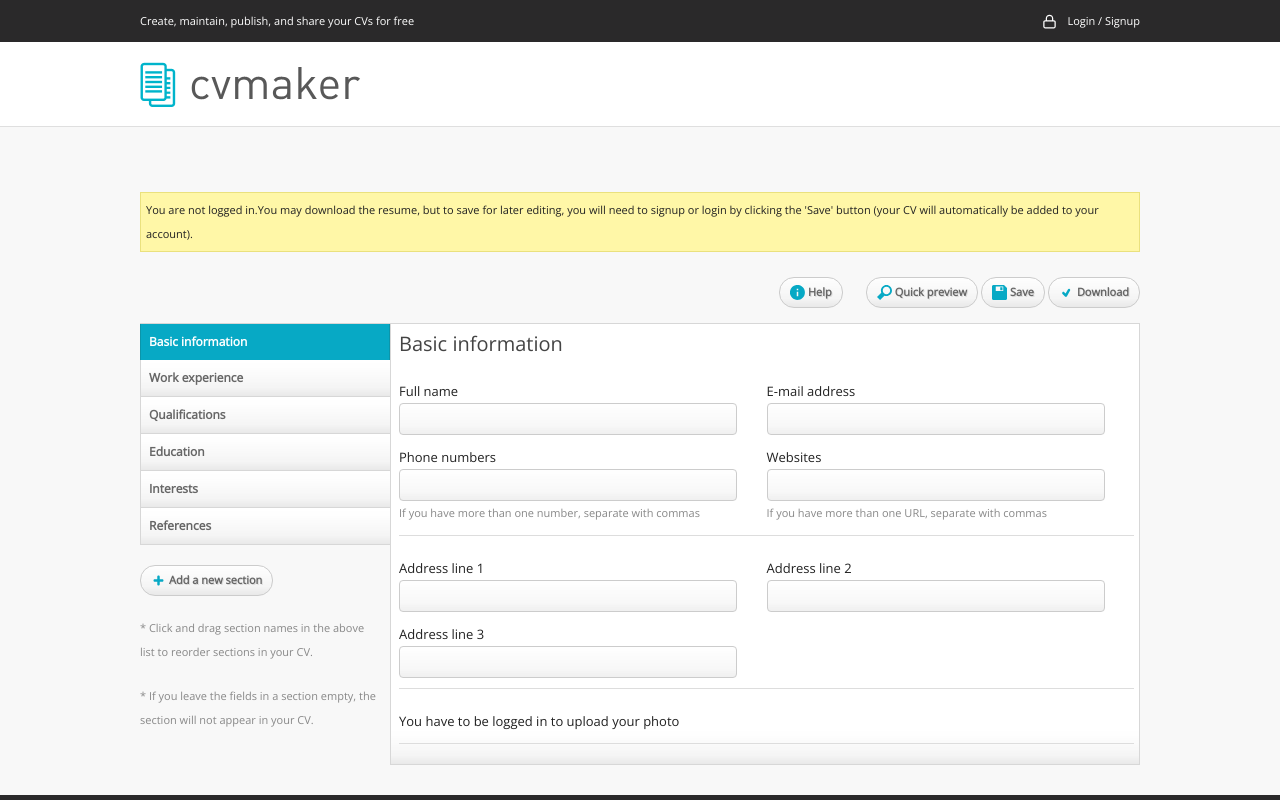
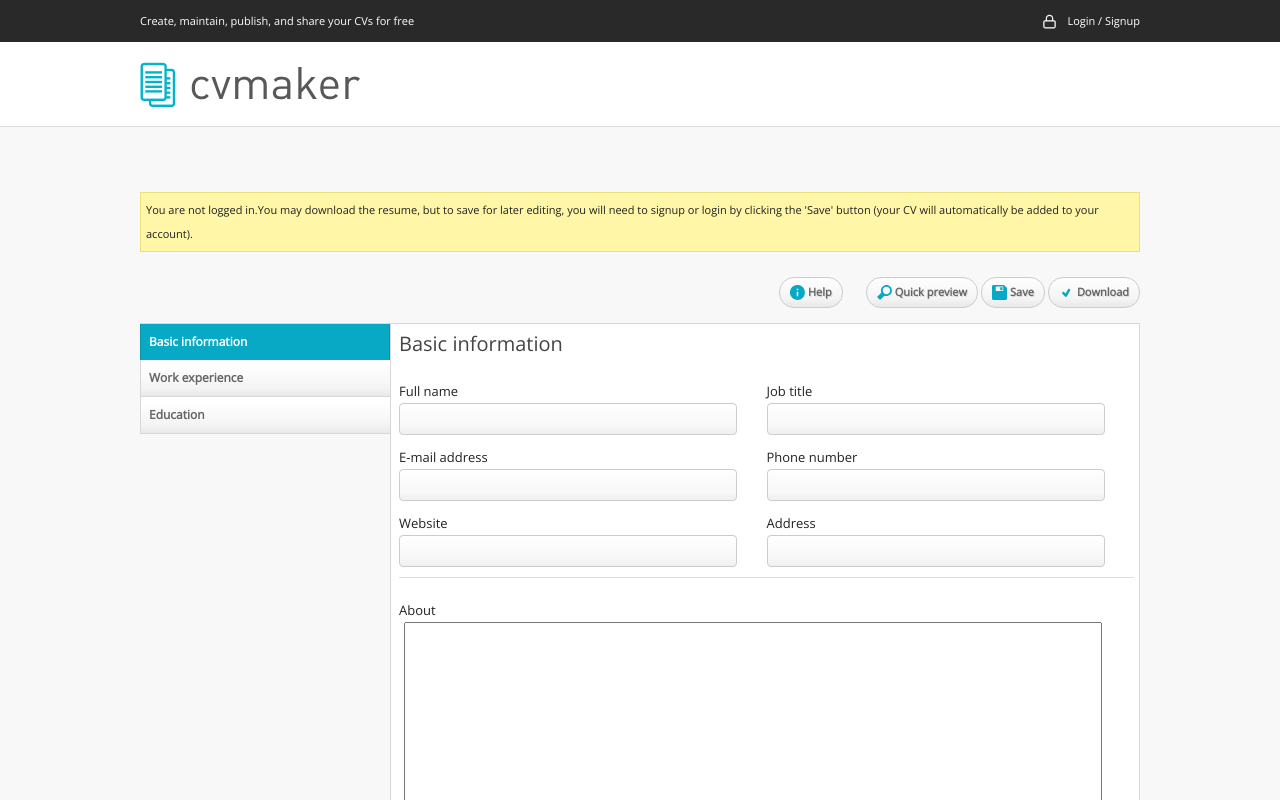
Before and after one commit to minhnguyen-acazia/cvmaker-client, a React (Create React App) app: page / in a window 1280 px wide. Shown: the top 800 px of the page. Built offline with nearby package versions, Linux system fonts and the light colour scheme.

Commit message:
Removing redundant features and passing data into experience form

```diff
--- a/src/components/forms/form-basic-information.jsx
+++ b/src/components/forms/form-basic-information.jsx
@@ -1,5 +1,7 @@
 import React from 'react'
 import { FormBlueprint } from './form-blueprint'
+
+const FormID = 'basicInformation'
 
 export function FormBasicInformation({ title, data, handleInputChange }) {
   return (
@@ -8,37 +10,50 @@ export function FormBasicInformation({ title, data, handleInputChange }) {
         <div className='set'>
           <div className='field'>
             <label>Full name</label>
-            <input maxLength='100' type='text' name='fullName' value={data.fullName} onChange={(e) => handleInputChange(e, title)} />
+            <input maxLength='100' type='text' name='fullName' value={data.fullName} onChange={(e) => handleInputChange(e, FormID)} />
+          </div>
+          <div className='field'>
+            <label>Job title</label>
+            <input maxLength='100' type='email' name='jobTitle' value={data.jobTitle} onChange={(e) => handleInputChange(e, FormID)} />
           </div>
           <div className='field'>
             <label>E-mail address</label>
-            <input maxLength='100' type='email' name='email' value={data.email} onChange={(e) => handleInputChange(e, title)} />
+            <input maxLength='100' type='email' name='email' value={data.email} onChange={(e) => handleInputChange(e, FormID)} />
           </div>
           <div className='field'>
-            <label>Phone numbers</label>
-            <input maxLength='100' type='tel' name='phoneNumber' value={data.phoneNumber} onChange={(e) => handleInputChange(e, title)} />
-            <span className='info'>If you have more than one number, separate with commas</span>
+            <label>Phone number</label>
+            <input maxLength='100' type='tel' name='phoneNumber' value={data.phoneNumber} onChange={(e) => handleInputChange(e, FormID)} />
+            {/* <span className='info'>If you have more than one number, separate with commas</span> */}
           </div>
           <div className='field'>
-            <label>Websites</label>
-            <input maxLength='100' type='text' name='websites' value={data.websites} onChange={(e) => handleInputChange(e, title)} />
-            <span className='info'>If you have more than one URL, separate with commas</span>
+            <label>Website</label>
+            <input maxLength='100' type='text' name='website' value={data.websites} onChange={(e) => handleInputChange(e, FormID)} />
+            {/* <span className='info'>If you have more than one URL, separate with commas</span> */}
+          </div>
+          <div className='field'>
+            <label>Address</label>
+            <input maxLength='100' type='text' name='address' value={data.address} onChange={(e) => handleInputChange(e, FormID)} />
           </div>
 
           <hr />
 
-          <div className='field'>
+          <div className='field max-width'>
+            <label>About</label>
+            <textarea name='about' value={data.about} onChange={(e) => handleInputChange(e, FormID)} />
+            {/* <span className='info'>Optional details such as job responsibilities, achievements etc.</span> */}
+          </div>
+          {/* <div className='field'>
             <label>Address line 1</label>
-            <input maxLength='100' type='text' name='address1' value={data.address1} onChange={(e) => handleInputChange(e, title)} />
+            <input maxLength='100' type='text' name='address1' value={data.address1} onChange={(e) => handleInputChange(e, FormID)} />
           </div>
           <div className='field'>
             <label>Address line 2</label>
-            <input maxLength='100' type='text' name='address2' value={data.address2} onChange={(e) => handleInputChange(e, title)} />
+            <input maxLength='100' type='text' name='address2' value={data.address2} onChange={(e) => handleInputChange(e, FormID)} />
           </div>
           <div className='field'>
             <label>Address line 3</label>
-            <input maxLength='100' type='text' name='address3' value={data.address3} onChange={(e) => handleInputChange(e, title)} />
-          </div>
+            <input maxLength='100' type='text' name='address3' value={data.address3} onChange={(e) => handleInputChange(e, FormID)} />
+          </div> */}
 
           <hr />
 
--- a/src/components/forms/form-blueprint.scss
+++ b/src/components/forms/form-blueprint.scss
@@ -38,6 +38,12 @@
 
     &.max-width {
       width: 100%;
+
+      textarea {
+        width: 95%;
+        height: 250px;
+        margin-left: 5px;
+      }
     }
 
     .label {
--- a/src/components/forms/form-work-experience.jsx
+++ b/src/components/forms/form-work-experience.jsx
@@ -1,45 +1,37 @@
 import React from 'react'
 import { FormBlueprint } from './form-blueprint'
 import { Button } from '../button/button'
-import { Editor } from 'react-draft-wysiwyg'
 import 'react-draft-wysiwyg/dist/react-draft-wysiwyg.css'
 
-const FormInstance = ({ idx, deleteEntry, title, data, handleInputChange }) => {
-  const onEditorStateChange = (editorState) => {
-    handleInputChange(null, title, idx, editorState, 'otherInformation')
-  }
+const FormID = 'workExperience'
 
+const FormInstance = ({ idx, deleteEntry, data, handleInputChange }) => {
   return (
     <div className='set'>
       <div className='field'>
         <label>Job title</label>
-        <input maxLength='100' type='text' name='jobTitle' value={data.jobTitle} onChange={(e) => handleInputChange(e, title, idx)} />
+        <input maxLength='100' type='text' name='jobTitle' value={data.jobTitle} onChange={(e) => handleInputChange(e, FormID, idx)} />
       </div>
       <div className='field'>
         <label>Company name</label>
-        <input maxLength='100' type='text' name='companyName' value={data.companyName} onChange={(e) => handleInputChange(e, title, idx)} />
+        <input maxLength='100' type='text' name='companyName' value={data.companyName} onChange={(e) => handleInputChange(e, FormID, idx)} />
       </div>
       <div className='field'>
         <label>Start date</label>
-        <input maxLength='100' type='text' name='startDate' value={data.startDate} onChange={(e) => handleInputChange(e, title, idx)} />
+        <input maxLength='100' type='text' name='startDate' value={data.startDate} onChange={(e) => handleInputChange(e, FormID, idx)} />
         <span className='info'>Eg: Jan 2005</span>
       </div>
       <div className='field'>
         <label>End date</label>
-        <input maxLength='100' type='text' name='endDate' value={data.endDate} onChange={(e) => handleInputChange(e, title, idx)} />
+        <input maxLength='100' type='text' name='endDate' value={data.endDate} onChange={(e) => handleInputChange(e, FormID, idx)} />
         <span className='info'>Eg: Jan 2009, or Present</span>
       </div>
       <div className='field max-width'>
         <label>Other information</label>
-        <Editor
-          editorState={data.otherInformation}
-          wrapperClassName='wysiwyg-wrapper'
-          editorClassName='wysiwyg-editor'
-          onEditorStateChange={onEditorStateChange}
-        />
+        <textarea name='otherInfo' value={data.otherInfo} onChange={(e) => handleInputChange(e, FormID, idx)} />
         <span className='info'>Optional details such as job responsibilities, achievements etc.</span>
       </div>
-      <Button type='delete' text='Delete' onClick={() => deleteEntry(title, idx)} />
+      {idx > 0 && <Button type='delete' text='Delete' onClick={() => deleteEntry(FormID, idx)} />}
     </div>
   )
 }
@@ -48,9 +40,9 @@ export function FormWorkExperience({ title, data, addEntry, deleteEntry, handleI
   return (
     <FormBlueprint title={title}>
       <div className='sets'>
-        {data.map((n, idx) => <FormInstance data={n} key={idx} idx={idx} deleteEntry={deleteEntry} title={title} handleInputChange={handleInputChange} />)}
+        {data.map((n, idx) => <FormInstance data={n} key={idx} idx={idx} deleteEntry={deleteEntry} handleInputChange={handleInputChange} />)}
       </div>
-      <Button type='add' text='Add entry' onClick={() => addEntry(title)} />
+      <Button type='add' text='Add entry' onClick={() => addEntry(FormID)} />
     </FormBlueprint>
   )
 }
--- a/src/components/modals/resume-options/resume-options.jsx
+++ b/src/components/modals/resume-options/resume-options.jsx
@@ -25,7 +25,7 @@ export class ResumeOptions extends React.Component {
       {
         name: 'Experience',
         img: PreviewExperience,
-        component: <ResumeExperience />,
+        component: <ResumeExperience data={this.props.forms} />,
         selected: true
       },
       {
--- a/src/components/modals/resume-options/resume-options.scss
+++ b/src/components/modals/resume-options/resume-options.scss
@@ -1,7 +1,7 @@
 @import '../../../assets/styles/colors';
 
 .resume-options {
-  width: 650px;
+  width: 650px !important;
   // padding: 7px 14px;
 
   .options {
--- a/src/components/resumes/resume-experience/resume-experience.jsx
+++ b/src/components/resumes/resume-experience/resume-experience.jsx
@@ -6,7 +6,8 @@ import phone from '../../../assets/images/resume-experience/phone.png'
 import email from '../../../assets/images/resume-experience/email.png'
 import website from '../../../assets/images/resume-experience/website.png'
 
-export function ResumeExperience() {
+export function ResumeExperience({ data: { basicInformation, workExperience } }) {
+	console.log(basicInformation)
 	return (
 		<div className='resume-experience'>
 			<div className='left-column'>
@@ -14,13 +15,14 @@ export function ResumeExperience() {
 					<img src={avatar} alt='avatar' />
 				</div>
 				<div className='profile-name'>
-					<p className='name'>Connor Greene</p>
-					<p className='title'>Graphic Designer</p>
+					<p className='name'>{basicInformation.data.fullName}</p>
+					<p className='title'>{basicInformation.data.jobTitle}</p>
 				</div>
 				<div className='about-me'>
 					<div className='header'>About Me</div>
 					<div className='content'>
-						I am passionate person when it comes to art. A positive creative individual with a smile. I am interested tighting up with this company. I am a grateful person in every little thing.
+						{/* I am passionate person when it comes to art. A positive creative individual with a smile. I am interested tighting up with this company. I am a grateful person in every little thing.  */}
+						{basicInformation.data.about}
 					</div>
 				</div>
 				<div className='contacts'>
@@ -28,19 +30,19 @@ export function ResumeExperience() {
 					<div className='content'>
 						<div>
 							<img src={address} alt='address' />
-							<span>52-F Lincoln St. Mankato City, Mankato</span>
+							<span>{basicInformation.data.address}</span>
 						</div>
 						<div>
 							<img src={phone} alt='phone' />
-							<span>+54-123-456789</span>
+							<span>{basicInformation.data.phoneNumber}</span>
 						</div>
 						<div>
 							<img src={email} alt='email' />
-							<span>nickmichaels@email.com</span>
+							<span>{basicInformation.data.email}</span>
 						</div>
 						<div>
 							<img src={website} alt='website' />
-							<span>nickmichaels.com</span>
+							<span>{basicInformation.data.website}</span>
 						</div>
 					</div>
 				</div>
@@ -103,7 +105,18 @@ export function ResumeExperience() {
 				<div className='experience'>
 					<div className='header'>Experience</div>
 					<div className='content'>
-						<div className='section'>
+						{workExperience.data.map(n =>(
+							<div className='section'>
+								<div className='section-header'>{n.jobTitle}</div>
+								<div className='section-content'>
+									<p>{n.companyName} {n.startDate}-{n.endDate}</p>
+									<p>{n.otherInfo}</p>
+								</div>
+							</div>
+						))}
+
+
+						{/* <div className='section'>
 							<div className='section-header'>Senior Graphic Designer </div>
 							<div className='section-content'>
 								<p>Gullible Enterprises 2020-2024</p>
@@ -130,7 +143,7 @@ export function ResumeExperience() {
 								<p>CRR Technologies 2016-2012</p>
 								<p>Creates graphics designs for the diffrent websites wordwide. Follow up with establish customers to offer additional products or services. Assists employees with the latest graphic trends and apply it to the daily needs of the company. Research graphic trends and help the graphic team</p>
 							</div>
-						</div>
+						</div> */}
 					</div>
 				</div>
 			</div>
--- a/src/routes/guest/create-cv-guest/create-cv-guest.jsx
+++ b/src/routes/guest/create-cv-guest/create-cv-guest.jsx
@@ -1,125 +1,80 @@
 import React, { Component } from 'react'
 import classnames from 'classnames'
-import { EditorState } from 'draft-js'
 import './create-cv-guest.scss'
 import { GuestLayout } from '../guest-layout'
 import { Button } from '../../../components/button/button'
 import { modals } from '../../../components/modals/modal-registry'
-import { AddSection } from '../../../components/modals/add-section/add-section'
 import { ResumeOptions } from '../../../components/modals/resume-options/resume-options'
 import { FormBasicInformation } from '../../../components/forms/form-basic-information'
 import { FormWorkExperience } from '../../../components/forms/form-work-experience'
 import { FormQualifications } from '../../../components/forms/form-qualifications'
-import { FormNewSection } from '../../../components/forms/form-new-section'
-import { FormNewSectionSpecial } from '../../../components/forms/form-new-section-special'
 
 export class CreateCVGuest extends Component {
   state = {
-    types: [{
+    forms: {
+      basicInformation: {
         name: 'Basic information',
-      original: true,
         selected: true,
         data: {}
-    }, {
+      },
+      workExperience: {
         name: 'Work experience',
-      original: true,
         selected: false,
-      data: [{ otherInformation: EditorState.createEmpty() }]
-    }, {
-      name: 'Qualifications',
-      original: true,
+        data: [{}]
+      },
+      education: {
+        name: 'Education',
         selected: false,
-      data: {}
-    }, {
-      name: 'Education',
-      original: true,
-      selected: false,
-      data: {}
-    }, {
-      name: 'Interests',
-      original: true,
-      selected: false,
-      data: {}
-    }, {
-      name: 'References',
-      original: true,
-      selected: false,
-      data: {}
-    }]
+        data: [{}]
       }
-
-  attemptAddSection = () => {
-    modals.open({
-      content: <AddSection onConfirm={(section, special) => {
-        if (!section) return modals.close()
-        this.setState({ types: [...this.state.types.map(n => {
-          n.selected = false
-          return n
-        }), {
-          name: section,
-          original: false,
-          selected: true,
-          special: special,
-          data: { [section]: EditorState.createEmpty() }
-        }] }, () => {
-          modals.close()
-        })
-      }} />
-    })
+    }
   }
 
   addEntry = (type) => {
-    let { types } = this.state
-    types = types.map(n => {
-      if (n.name === type) n.data.push({})
-      return n
+    let { forms } = this.state
+    Object.keys(forms).forEach(n => {
+      if (n === type) forms[n].data.push({})
     })
-    this.setState({ types })
+    this.setState({ forms })
   }
 
   deleteEntry = (type, idx) => {
-    let { types } = this.state
-    if (idx >= 0) {
-      types = types.map(n => {
-        if (n.name === type) n.data.splice(idx, 1)
-        return n
+    let { forms } = this.state
+    Object.keys(forms).forEach(n => {
+      if (n === type) forms[n].data.splice(idx, 1)
     })
-    } else {
-      types = types.filter(n => n.name !== type)
-    }
-    this.setState({ types })
+    this.setState({ forms })
   }
 
-  handleInputChange = (e, type, idx, editorState, fieldName) => {
-    const { types } = this.state
-    const value = e ? e.target.value : editorState
-    const name = e ? e.target.name : fieldName
+  handleInputChange = (e, type, idx) => {
+    const { forms } = this.state
+    const value = e.target.value
+    const name = e.target.name
 
-    types.map(n => {
-      if (n.name === type) {
-        if (Array.isArray(n.data)) {
-          n.data[idx][name] = value
+    Object.keys(forms).map(n => {
+      if (n === type) {
+        if (Array.isArray(forms[n].data)) {
+          forms[n].data[idx][name] = value
         } else {
-          n.data[name] = value
+          forms[n].data[name] = value
         }
+        return forms[n]
       }
-      return n
     })
 
-    this.setState({ types })
+    this.setState({ forms })
   }
 
-  renderSortableOptions = (types) => {
+  renderSortableOptions = (forms) => {
     return (
       <ul className='sortable-options'>
-        {types.map((type, idx) => (
-          <li className={classnames('option', type.selected && 'selected')} key={idx} onClick={() => {
-            this.setState({types: types.map((innerType, innerIdx) => {
-              innerType.selected = innerIdx === idx
-              return innerType
-            })})
+        {Object.keys(forms).map((type) => (
+          <li className={classnames('option', forms[type].selected && 'selected')} key={type} onClick={() => {
+            Object.keys(forms).forEach(type => { forms[type].selected = false })
+            forms[type].selected = true
+            this.setState({ forms })
           }}>
-            {type.name}
+            {forms[type].name}
           </li>
         ))}
       </ul>
@@ -127,9 +82,12 @@ export class CreateCVGuest extends Component {
   }
 
   renderForm = () => {
-    let { types } = this.state
-    types = types.filter(option => option.selected)
-    const { name, data, original, special } = types.length > 0 ? types[0] : this.state.types[0]
+    let { forms } = this.state
+    forms = Object.keys(forms)
+      .map(type => forms[type])
+      .filter(form => form.selected)
+    const { name, data } = forms.length > 0 ? forms[0] : this.state.forms.workExperience
+
     switch (name) {
       case 'Basic information':
         return <FormBasicInformation title={name} data={data} handleInputChange={this.handleInputChange} />
@@ -137,15 +95,13 @@ export class CreateCVGuest extends Component {
         return <FormWorkExperience title={name} data={data} handleInputChange={this.handleInputChange} addEntry={this.addEntry} deleteEntry={this.deleteEntry} />
       case 'Qualifications':
         return <FormQualifications title={name} data={data} handleInputChange={this.handleInputChange} />
-      default:
-        return special
-          ? <FormNewSectionSpecial title={name} data={data} handleInputChange={this.handleInputChange} addEntry={this.addEntry} deleteEntry={this.deleteEntry} />
-          : <FormNewSection title={name} data={data} handleInputChange={this.handleInputChange} deleteEntry={this.deleteEntry} original={original} />
+
     }
   }
 
   render() {
-    const { types } = this.state
+    const { forms } = this.state
+    // console.log(forms.basicInformation.data)
 
     return (
       <GuestLayout content={(
@@ -156,16 +112,16 @@ export class CreateCVGuest extends Component {
           </p>
           <div className='controls'>
             <Button type='help' text='Help' />
-            <Button type='preview' text='Quick preview' onClick={() => modals.open({ content: <ResumeOptions preview /> })} />
+            <Button type='preview' text='Quick preview' onClick={() => modals.open({ content: <ResumeOptions forms={forms} preview /> })} />
             <Button type='save' text='Save' />
-            <Button type='download' text='Download' onClick={() => modals.open({ content: <ResumeOptions download /> })} />
+            <Button type='download' text='Download' onClick={() => modals.open({ content: <ResumeOptions forms={forms} download /> })} />
           </div>
           <div className='main-form'>
             <div className='options'>
-              {this.renderSortableOptions(types)}
-              <Button type='add' className='add' text='Add a new section' onClick={this.attemptAddSection} />
+              {this.renderSortableOptions(forms)}
+              {/* <Button type='add' className='add' text='Add a new section' onClick={this.attemptAddSection} />
               <p className='msg'>* Click and drag section names in the above list to reorder sections in your CV.</p>
-              <p className='msg'>* If you leave the fields in a section empty, the section will not appear in your CV.</p>
+              <p className='msg'>* If you leave the fields in a section empty, the section will not appear in your CV.</p> */}
             </div>
             {this.renderForm()}
           </div>
```
Lines whose indentation alone changed are shown as unchanged.
